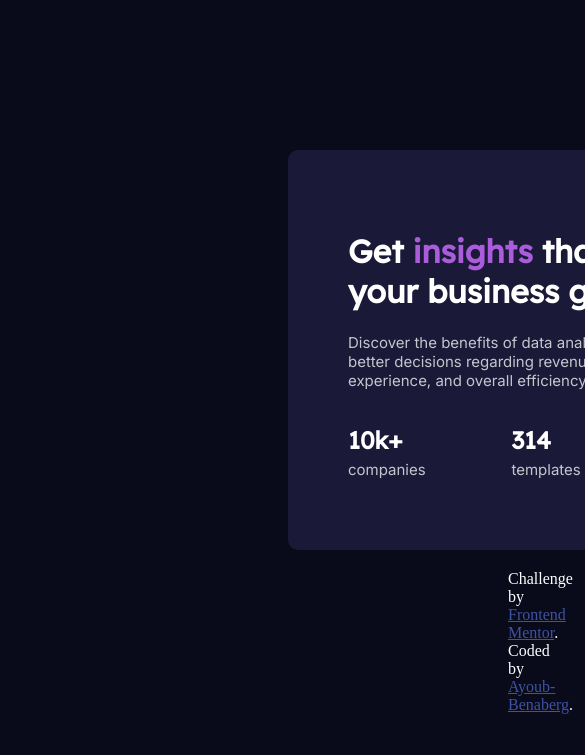
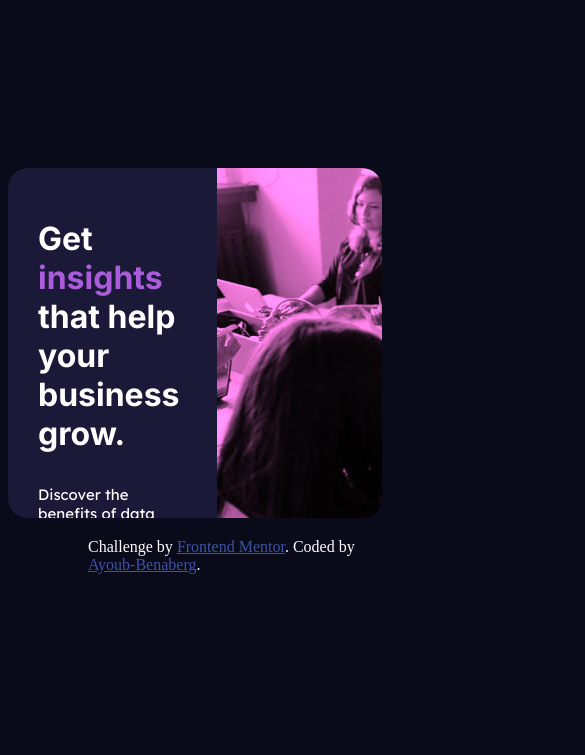
Before and after one commit to Ayoub-Benanberg/stats-preview-card-component-main, a plain HTML site: page index.html in a window 390 px wide. Shown: the top 755 px of the page, 585 px wide, since content can reach past the window. Drawn offline with Linux system fonts and the light colour scheme.

Commit message:
responsive version

```diff
--- a/index.html
+++ b/index.html
@@ -18,27 +18,27 @@
 <body>
   <div class="container">
     <div class="font">
+      <div class="fontEle">
         <h1>Get <span class="insights">insights</span> that help <br> your business grow.</h1>
-
         <p>Discover the benefits of data analytics and make better decisions regarding revenue, customer
           experience, and overall efficiency.</p>
         <div class="H">
           <div class="h2-container">
-          <h2>10k+</h2><span>companies</span>
+            <h2>10k+</h2><span>COMPANIES</span>
           </div>
           <div class="h2-container">
-          <h2>314</h2><span>templates</span>
+            <h2>314</h2><span>TEMPLATES</span>
           </div>
           <div class="h2-container">
-          <h2>12m+</h2><span>queries</span>
+            <h2>12m+</h2><span>QUERIES</span>
           </div>
         </div>
-
       </div>
-
-    <img src="images/image-header-desktop.jpg">
     </div>
-
+    <div class="img">
+      <img src="images/image-header-desktop.jpg" alt="image">
+    </div>
+  </div>
   <div class="attribution">
     Challenge by <a href="https://www.frontendmentor.io?ref=challenge" target="_blank">Frontend Mentor</a>.
     Coded by <a href="#">Ayoub-Benaberg</a>.
--- a/style.css
+++ b/style.css
@@ -1,38 +1,41 @@
 body {
+    display: flex;
+    justify-content: center;
+    align-items: center;
+    flex-wrap: wrap;
     background-color: hsl(233, 47%, 7%);
-}
-.font p{
-    font-family: Inter;
-    Font-size: 15px
-}
-.h2-container span{
-    font-family: Inter;
-    Font-size: 15px
-}
-.container {
-    display: flex;
-    width: 900px;
-    height: 400px;
-    margin-left: 280px;
-    margin-top: 150px;
-    border-radius: 10px;
-    overflow: hidden;
+
 }
 
-h1 {
+.container {
+    width: 900px;
+    height: 350px;
+    display: flex;
+    align-items: center;
+    border-radius: 20px;
+    overflow: hidden;
+    margin-top: 10rem;
+}
+
+.font {
+    font-family: 'Inter';
+    width: 56%;
+    height: 100%;
+    background-color: hsl(244, 38%, 16%);
     color: white;
+}
+
+.font h1 {
+    padding-bottom: 10px;
+}
+
+.font p {
+    font-size: 15px;
+    font-family:'Lexend Deca';
 }
 
 .insights {
     color: hsl(277, 64%, 61%);
-}
-
-.font {
-
-    font-family: Lexend Deca;
-    background-color: hsl(244, 38%, 16%);
-    color: hsla(0, 0%, 100%, 0.75);
-    padding: 60px;
 }
 
 .H {
@@ -48,21 +51,28 @@ h1 {
     display: flex;
     flex-direction: column;
 }
+.h2-container span{
+    font-size:x-small;
+}
 
 .h2-container h2 {
-    margin-bottom: 5px;
+    margin-bottom: 8px;
 }
 
-img {
-    width: 400px;
-    height: 400px;
+.fontEle {
+    padding: 30px;
+}
+
+.img {
+    width: 40%;
+    height: 100%;
     filter: grayscale(100%) brightness(70%) sepia(50%) hue-rotate(-100deg) saturate(500%) contrast(1);
+}
 
-}
-.attribution{
+.attribution {
     color: white;
     margin-top: 20px;
-    margin-left: 500px;
+    margin-left: 80px;
 }
 
 .attribution a {
```
Lines whose indentation alone changed are shown as unchanged.
